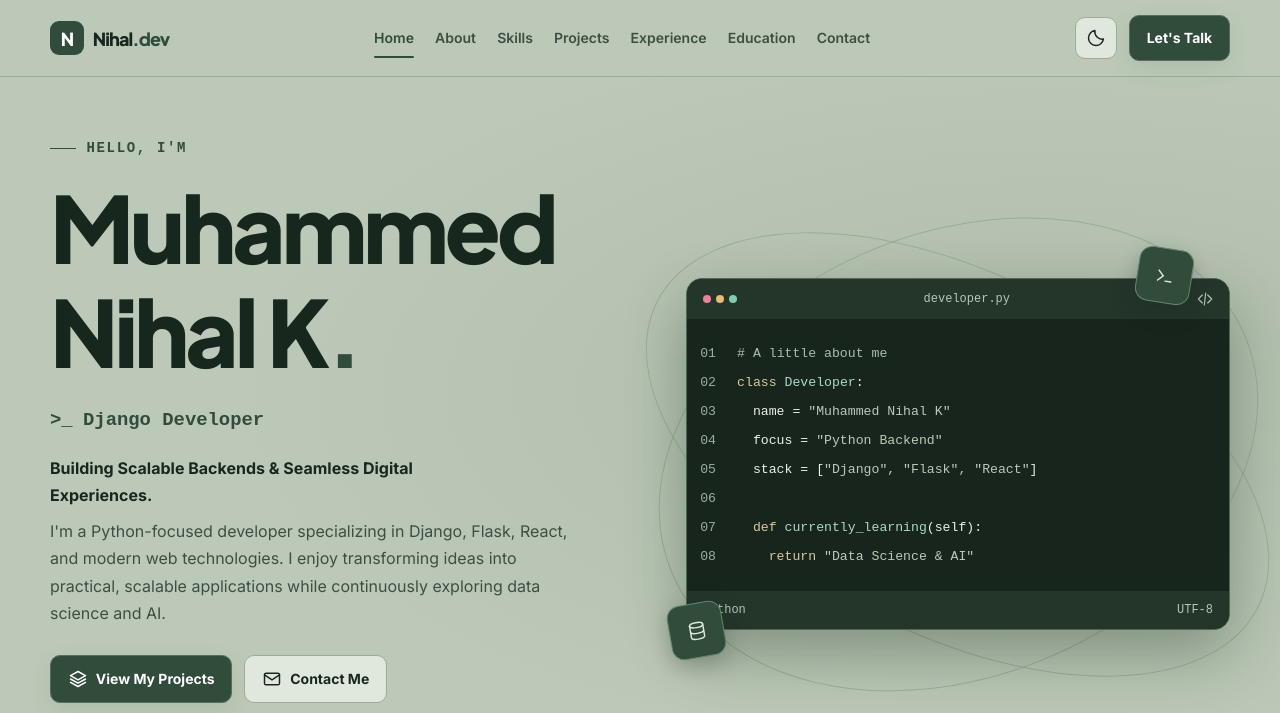
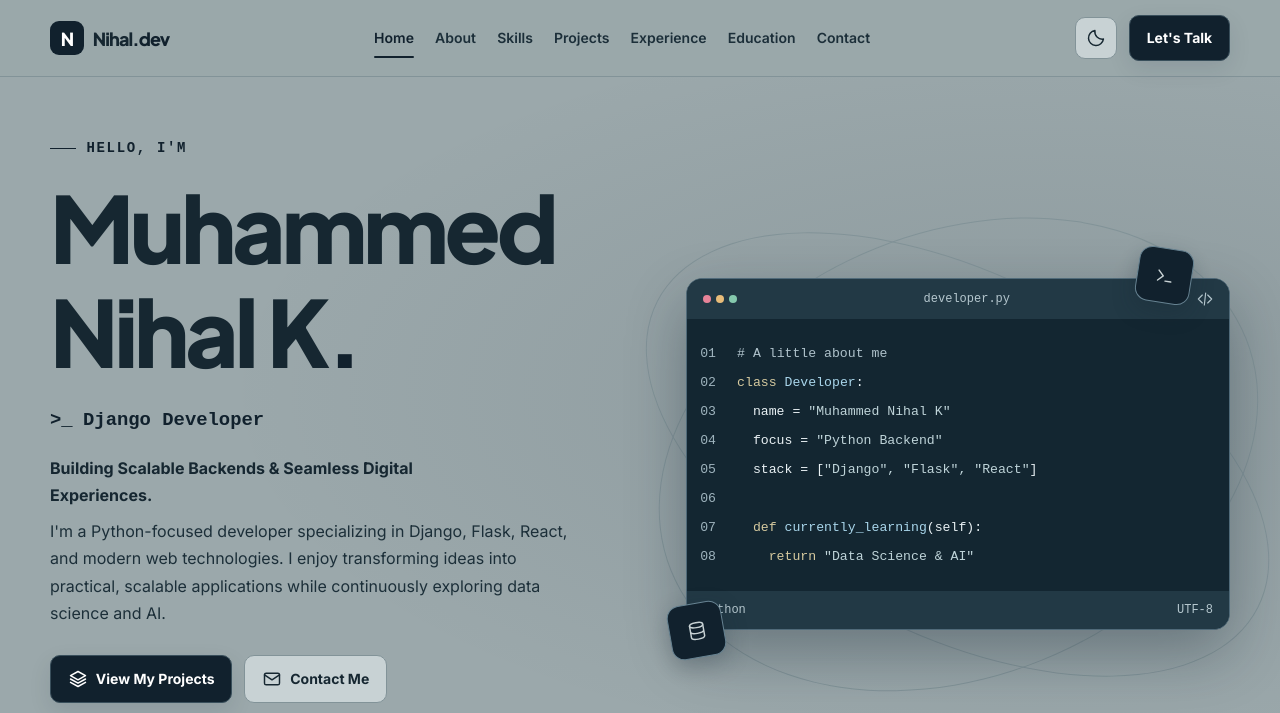
Before and after one commit to NIHAL358/Nihal-portfolio, a plain HTML site: page dist/index.html in a window 1280 px wide. Shown: the top 713 px of the page. Drawn offline with Linux system fonts and the light colour scheme.

Commit message:
Update portfolio to navy and slate palette

```diff
--- a/dist/content.js
+++ b/dist/content.js
@@ -21,7 +21,7 @@ export const projects = [
     tags: ["React.js", "Vercel"],
     description: "A construction marketplace prototype that brings equipment, skilled workers, and raw materials into one digital platform. It helps users browse construction listings and discover relevant products and services.",
     features: ["Construction resource categories", "Marketplace browsing interface", "User-friendly navigation", "Deployed hackathon prototype"],
-    art: ["Brikzaa", "#23392c", "#72947b", [["Equipment", "box"], ["Skilled workers", "users"], ["Materials", "layers"]]],
+    art: ["Brikzaa", "#243b49", "#6c92a8", [["Equipment", "box"], ["Skilled workers", "users"], ["Materials", "layers"]]],
     demo: "", source: "",
   },
   {
@@ -30,21 +30,21 @@ export const projects = [
     tags: ["React.js", "Django", "PostgreSQL", "REST APIs"],
     description: "A full-stack customer relationship management application designed to organize customer records, manage sales leads, and track follow-up activities.",
     features: ["Customer record management", "Sales lead management", "Follow-up workflows", "Django REST API integration", "Relational database models"],
-    art: ["CRM workspace", "#283b33", "#7a9a89", [["Customers", "users"], ["Leads", "layers"], ["Follow-ups", "mail"]]],
+    art: ["CRM workspace", "#283b4e", "#809bb4", [["Customers", "users"], ["Leads", "layers"], ["Follow-ups", "mail"]]],
     demo: "", source: "",
   },
   {
     title: "Python E-commerce Website",
     tags: ["Python"],
     description: "A Python-based e-commerce application focused on server-side programming, maintainable backend code, and supporting online shopping workflows.",
-    art: ["Store backend", "#253a32", "#548e7a", [["Catalog", "box"], ["Orders", "layers"], ["Backend", "terminal"]]],
+    art: ["Store backend", "#243e48", "#568c9b", [["Catalog", "box"], ["Orders", "layers"], ["Backend", "terminal"]]],
     demo: "", source: "",
   },
   {
     title: "E-commerce Frontend",
     tags: ["Next.js"],
     description: "A responsive e-commerce storefront developed using reusable Next.js components, consistent product layouts, and intuitive navigation.",
-    art: ["Storefront", "#343d2c", "#87976f", [["Product grid", "layers"], ["Browse", "box"], ["Navigation", "menu"]]],
+    art: ["Storefront", "#343d4a", "#8294a9", [["Product grid", "layers"], ["Browse", "box"], ["Navigation", "menu"]]],
     demo: "", source: "",
   },
 ];
--- a/dist/style.css
+++ b/dist/style.css
@@ -1,26 +1,26 @@
 :root {
   color-scheme: dark;
-  --bg: #111c16;
-  --band: #17231b;
-  --surface: #1a2a20;
-  --fg: #ebf1e9;
-  --muted: #b5c8b9;
-  --accent: #a9c6ae;
-  --line: #394e40;
-  --nav: rgb(17 28 22 / .88);
-  --wash: rgb(169 198 174 / .12);
-  --primary: #314c3b;
-  --control-line: #6c8573;
+  --bg: #11212d;
+  --band: #172b39;
+  --surface: #203442;
+  --fg: #edf3f5;
+  --muted: #bdccd0;
+  --accent: #aecbd6;
+  --line: #405764;
+  --nav: rgb(17 33 45 / .88);
+  --wash: rgb(174 203 214 / .12);
+  --primary: #11212d;
+  --control-line: #718d9c;
   --shadow: rgb(0 0 0 / .28);
   --display: "Plus Jakarta Sans", Inter, system-ui, sans-serif;
   --mono: ui-monospace, "Cascadia Code", monospace;
 }
 @media (prefers-color-scheme: light) {
-  :root:not([data-theme]) { color-scheme:light; --bg:#bdc9b8; --band:#cbd5c7; --surface:#e0e8dd; --fg:#18271e; --muted:#3d4f42; --accent:#314c3b; --line:#9dab99; --control-line:#596f5e; --nav:rgb(189 201 184 / .94); --wash:rgb(49 76 59 / .10); --shadow:rgb(24 39 30 / .14); }
+  :root:not([data-theme]) { color-scheme:light; --bg:#9ba8ab; --band:#aebabc; --surface:#c8d2d4; --fg:#162731; --muted:#1c2f39; --accent:#11212d; --line:#829398; --control-line:#394f5b; --nav:rgb(155 168 171 / .94); --wash:rgb(17 33 45 / .10); --shadow:rgb(22 39 49 / .14); }
   :root:not([data-theme]) .moon { opacity: 1; transform: rotate(0); }
   :root:not([data-theme]) .sun { opacity: 0; transform: rotate(-70deg); }
 }
-:root[data-theme="light"] { color-scheme:light; --bg:#bdc9b8; --band:#cbd5c7; --surface:#e0e8dd; --fg:#18271e; --muted:#3d4f42; --accent:#314c3b; --line:#9dab99; --control-line:#596f5e; --nav:rgb(189 201 184 / .94); --wash:rgb(49 76 59 / .10); --shadow:rgb(24 39 30 / .14); }
+:root[data-theme="light"] { color-scheme:light; --bg:#9ba8ab; --band:#aebabc; --surface:#c8d2d4; --fg:#162731; --muted:#1c2f39; --accent:#11212d; --line:#829398; --control-line:#394f5b; --nav:rgb(155 168 171 / .94); --wash:rgb(17 33 45 / .10); --shadow:rgb(22 39 49 / .14); }
 :root[data-theme="dark"] { color-scheme:dark; }
 * { box-sizing:border-box; }
 html { scroll-behavior:smooth; scroll-padding-top:90px; }
@@ -88,22 +88,22 @@ svg { display:block; width:1.25rem; height:1.25rem; }
 .orbit { position:absolute; z-index:-1; border:1px solid var(--line); border-radius:50%; pointer-events:none; }
 .orbit-one { inset:-3% -7%; rotate:-22deg; }
 .orbit-two { inset:7% -12%; rotate:27deg; }
-.editor { border:1px solid #4d6855; border-radius:16px; color:#e9f0e8; background:#18251d; box-shadow:0 24px 60px rgb(16 36 22 / .32); overflow:hidden; }
-.editor-bar,.editor-footer { display:flex; justify-content:space-between; align-items:center; padding:.75rem 1rem; color:#b5c7b7; background:#24352a; font:500 .75rem var(--mono); }
+.editor { border:1px solid #506a79; border-radius:16px; color:#e9f1f4; background:#132631; box-shadow:0 24px 60px rgb(12 28 39 / .32); overflow:hidden; }
+.editor-bar,.editor-footer { display:flex; justify-content:space-between; align-items:center; padding:.75rem 1rem; color:#b5c7ce; background:#223945; font:500 .75rem var(--mono); }
 .editor-bar > span:last-child svg { width:16px; height:16px; }
 .lights { display:flex; gap:5px; }
 .lights i { width:8px; height:8px; border-radius:50%; background:#e78398; }
 .lights i:nth-child(2) { background:#e8bc79; }
 .lights i:nth-child(3) { background:#85c9ad; }
 .editor-content { padding:1.25rem .85rem; white-space:nowrap; font:500 clamp(.55rem,1.03vw,.85rem)/2.2 var(--mono); }
-.editor-content b { display:inline-block; width:2.8em; color:#9aae9e; font-weight:400; }
-.code-comment { color:#aabdab; }
+.editor-content b { display:inline-block; width:2.8em; color:#9eb3bd; font-weight:400; }
+.code-comment { color:#afc2cb; }
 .code-keyword { color:#d6ca9f; }
-.code-symbol { color:#add8c8; }
-.code-string { color:#bdc9b8; }
+.code-symbol { color:#a9d6eb; }
+.code-string { color:#bfd4d9; }
 .indent { margin-left:2ch; }
 .indent.double { margin-left:4ch; }
-.float { position:absolute; display:grid; place-items:center; width:55px; height:55px; border:1px solid #65856c; border-radius:13px; background:#314c3b; color:#e0e8dd; box-shadow:0 8px 22px #18271e44; }
+.float { position:absolute; display:grid; place-items:center; width:55px; height:55px; border:1px solid #668291; border-radius:13px; background:#11212d; color:#c8d2d4; box-shadow:0 8px 22px #16273144; }
 .float-top { right:7%; top:4px; rotate:9deg; }
 .float-bottom { bottom:6px; left:-3%; rotate:-10deg; }
 .scroll-row { display:grid; justify-content:center; padding-bottom:26px; }
@@ -132,14 +132,14 @@ svg { display:block; width:1.25rem; height:1.25rem; }
 .project-copy details { margin-top:1rem; color:var(--muted); }
 summary { cursor:pointer; color:var(--accent); font-weight:600; }
 .art { height:220px; overflow:hidden; padding:22px 11% 0; background:radial-gradient(ellipse at top right,var(--glow),transparent 80%),var(--art-bg); }
-.mock-window { color:#eef4eb; max-width:430px; margin:auto; background:#1b2b21; border:1px solid #718677; border-radius:11px; min-height:174px; box-shadow:0 16px 35px #101d1555; }
-.mock-head { display:flex; justify-content:space-between; padding:.45rem .75rem; border-bottom:1px solid #40564a; font:600 .75rem var(--mono); }
-.mock-head span:last-child { color:#bdc9b8; }
+.mock-window { color:#edf4f6; max-width:430px; margin:auto; background:#1b2f3d; border:1px solid #6f8794; border-radius:11px; min-height:174px; box-shadow:0 16px 35px #10212d55; }
+.mock-head { display:flex; justify-content:space-between; padding:.45rem .75rem; border-bottom:1px solid #405967; font:600 .75rem var(--mono); }
+.mock-head span:last-child { color:#9ba8ab; }
 .mock-content { padding:.95rem; }
 .mock-content strong { display:block; font:800 clamp(1rem,2.1vw,1.4rem) var(--display); margin-bottom:.75rem; }
 .mock-tiles { display:grid; grid-template-columns:repeat(3,1fr); gap:.45rem; }
-.mock-tiles div { min-width:0; display:grid; align-content:start; gap:.35rem; padding:.5rem; border-radius:6px; background:#314c3b; color:#eaf1e8; font:500 .68rem/1.2 var(--mono); overflow-wrap:anywhere; }
-.mock-tiles svg { width:1rem; height:1rem; color:#b7d3ba; }
+.mock-tiles div { min-width:0; display:grid; align-content:start; gap:.35rem; padding:.5rem; border-radius:6px; background:#11212d; color:#e8f1f4; font:500 .68rem/1.2 var(--mono); overflow-wrap:anywhere; }
+.mock-tiles svg { width:1rem; height:1rem; color:#b7d4e1; }
 .timeline { border-left:1px solid var(--accent); padding-left:20px; display:grid; gap:1rem; }
 .timeline-card { position:relative; }
 .timeline-card::before { content:""; width:9px; height:9px; border-radius:50%; background:var(--accent); position:absolute; left:-25px; top:29px; box-shadow:0 0 0 4px var(--wash); }
```
Also changed, not shown: dist/favicon.svg.
